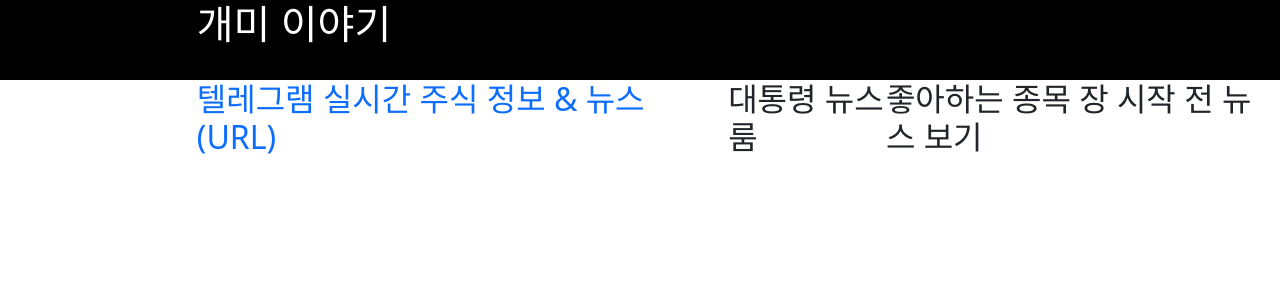
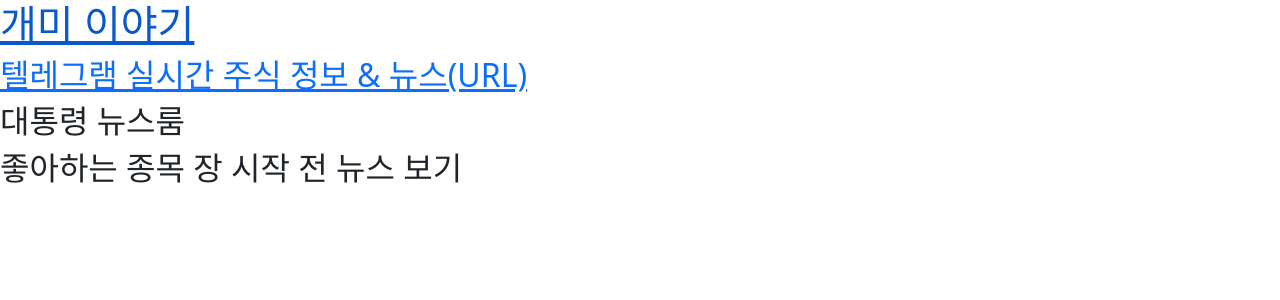
Before and after one commit to 2044smile/stock, a Django app: template stock/templates/stock/index.html in a window 1280 px wide. Shown: the top 300 px of the page. Run offline with Django 4.2, Linux system fonts and the light colour scheme; the template is opened without the code that fills it, so the values that code supplies are empty.

Commit message:
feat: restart html,css

```diff
--- a/static/css/style.css
+++ /dev/null
@@ -1,33 +0,0 @@
-body {
-    margin: 0px;
-    width: 100%;
-    height: 100%;
-}
-.stock-title {
-    height: 5em;
-    padding-left: 12.3em;
-    background-color: black;
-    overflow: auto;
-    text-align: left;
-}
-.stock-title h1 a {
-    text-decoration: none;
-    color: white;
-}
-.stock-sub-title {
-    display: flex;
-    padding-left: 12.3em;
-}
-.stock-sub-title h2 a {
-    text-decoration: none;
-    padding-right: 3em;
-}
-.stock-sub-title h2 a:hover {
-    text-decoration: underline;
-}
-.content {
-    padding-left: 196.8px;
-}
-.pagination {
-    text-align: center;
-}
--- a/stock/templates/stock/stock_list.html
+++ b/stock/templates/stock/stock_list.html
@@ -2,13 +2,13 @@
 {% load static %}
 {% block header %}
 <header>
-    <div class="stock-title">
+    <div class="stock-title container">
         <h1><a href="{% url 'index' %}">개미 이야기</a></h1>
     </div>
 </header>
 {% endblock %}
 {% block content %}
-<div class="content">
+<div class="container bg-warning">
     <h1>텔레그램 실시간 뉴스 정보</h1>
     {% for stock in stock_list %}
         <h3>
```
